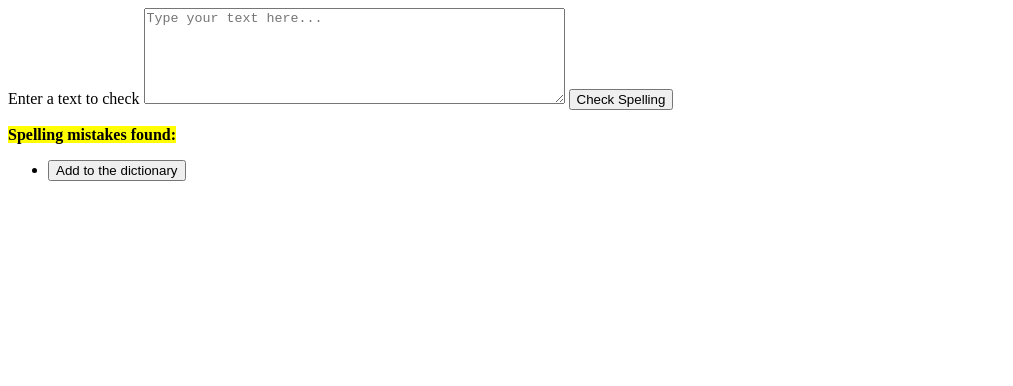
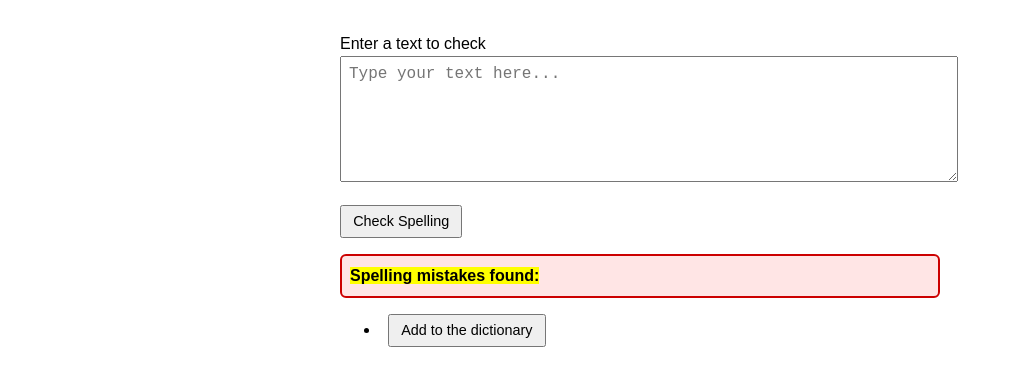
Before and after one commit to AhmadHmedann/Project-Spell_Checker, a website with bundled scripts: page index.html in a window 1280 px wide. Both pictures are taken after a click on the button "Check Spelling". Shown: the whole page, without its empty margins (0-1013 px from the left). Built offline with nearby package versions, Linux system fonts and the light colour scheme.

Commit message:
add style !

```diff
--- a/index.html
+++ b/index.html
@@ -3,6 +3,7 @@
 <head>
   <meta charset="UTF-8">
   <meta name="viewport" content="width=device-width, initial-scale=1.0">
+  <link rel="stylesheet" href="style.css">
   <script type="module" src="script.mjs"></script>
   <title>Spell Checker</title>
 </head>
--- /dev/null
+++ b/style.css
@@ -0,0 +1,40 @@
+body {
+  font-family: Arial, sans-serif;
+  max-width: 600px;
+  margin: 2rem auto;
+  line-height: 1.5;
+}
+
+textarea {
+  width: 100%;
+  padding: 0.5rem;
+  font-size: 1rem;
+  margin-bottom: 1rem;
+}
+
+button {
+  padding: 0.4rem 0.7rem;
+  font-size: 0.9rem;
+  cursor: pointer;
+}
+
+.warning {
+  background-color: #ffe5e5;
+  border: 2px solid #cc0000;
+  padding: 0.5rem;
+  border-radius: 6px;
+  margin-top: 1rem;
+}
+
+.mistake {
+  margin: 0.5rem 0;
+}
+
+.mistake strong {
+  color: #cc0000;
+  text-decoration: underline;
+}
+
+.add-word {
+  margin-left: 0.5rem;
+}
```
